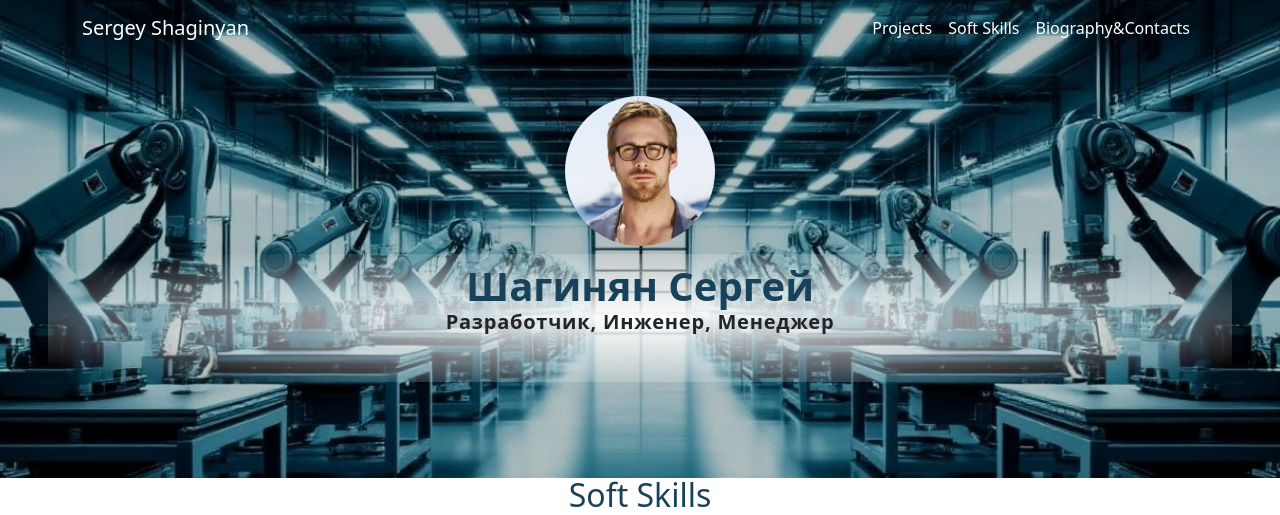
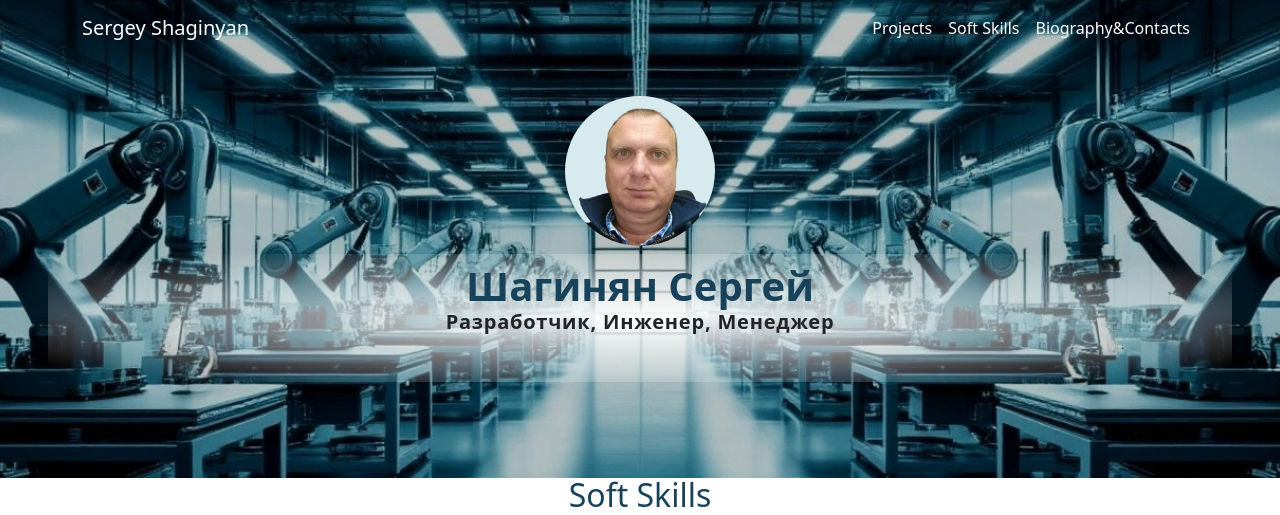
Before and after one commit to shagi80/visit_card, a Django app: page / in a window 1280 px wide. Shown: the top 515 px of the page. Run offline with Django 5.2, Linux system fonts and the light colour scheme; data that the repository does not hold is empty; some libraries are stand-ins or nearby versions.

Commit message:
Change photo.

```diff
--- a/main/templates/main/index.html
+++ b/main/templates/main/index.html
@@ -8,7 +8,7 @@
 <!-- Header -->
 <header class="py-5 bg-image-full">
     <div class="text-center my-5 mx-5">
-        <img class="img-fluid rounded-circle mb-2" src="{% static 'img/ryan.jpg' %}" alt="main photo" style="width: 150px;"/>
+        <img class="img-fluid rounded-circle mb-2" src="{% static 'img/me.jpg' %}" alt="main photo" style="width: 150px;"/>
         <div class="pb-5 pt-2 transparency-gradient">
             <h1 class="fw-bolder m-0 text-primary">Шагинян Сергей</h1>
             <h5 class="fw-bolder m-0" style="letter-spacing: 0.05rem;">Разработчик, Инженер, Менеджер</h5>
```
Also changed, not shown: static/img/me.jpg (added), static/img/ryan.jpg (deleted).
